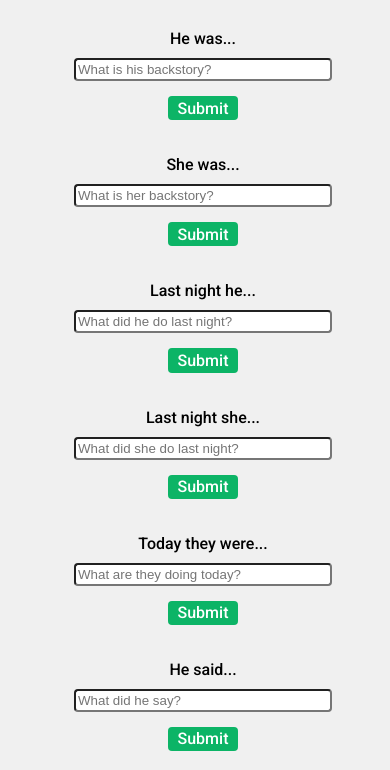
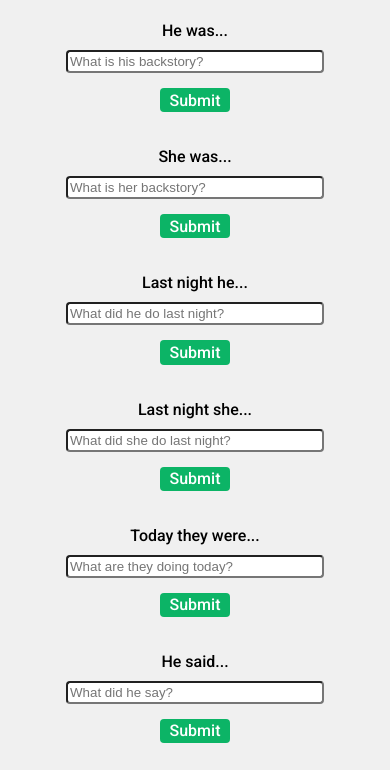
Before and after one commit to jamiewlloyd/HeSaid-SheSaid, a plain HTML site: page index.html in a window 390 px wide. Shown: the part 78-848 px from the top of the page. Drawn offline with Linux system fonts and the light colour scheme.

Commit message:
Update style.css
Added CSS normalisation to fix an issue with sizing on mobile devices.

```diff
--- a/css/style.css
+++ b/css/style.css
@@ -1,3 +1,28 @@
+@charset "utf-8";
+/* CSS Document */
+
+
+html, body, div, span, applet, object, iframe,
+h1, h2, h3, h4, h5, h6, p, blockquote, pre,
+a, abbr, acronym, address, big, cite, code,
+del, dfn, em, img, ins, kbd, q, s, samp,
+small, strike, strong, sub, sup, tt, var,
+b, u, i, center,
+dl, dt, dd, ol, ul, li,
+fieldset, form, label, legend,
+table, caption, tbody, tfoot, thead, tr, th, td,
+article, aside, canvas, details, embed,
+figure, figcaption, footer, header, hgroup,
+menu, nav, output, ruby, section, summary,
+time, mark, audio, video {
+  margin: 0;
+  padding: 0;
+  border: 0;
+  font-size: 100%;
+  font: inherit;
+  vertical-align: baseline;
+}
+
 body {
     height: 100%;
     width: 100%;
@@ -8,6 +33,7 @@ body {
     display: grid;
     align-items: center;
     justify-items: center;
+    width: 100vw;
 }
 
 header {
```
